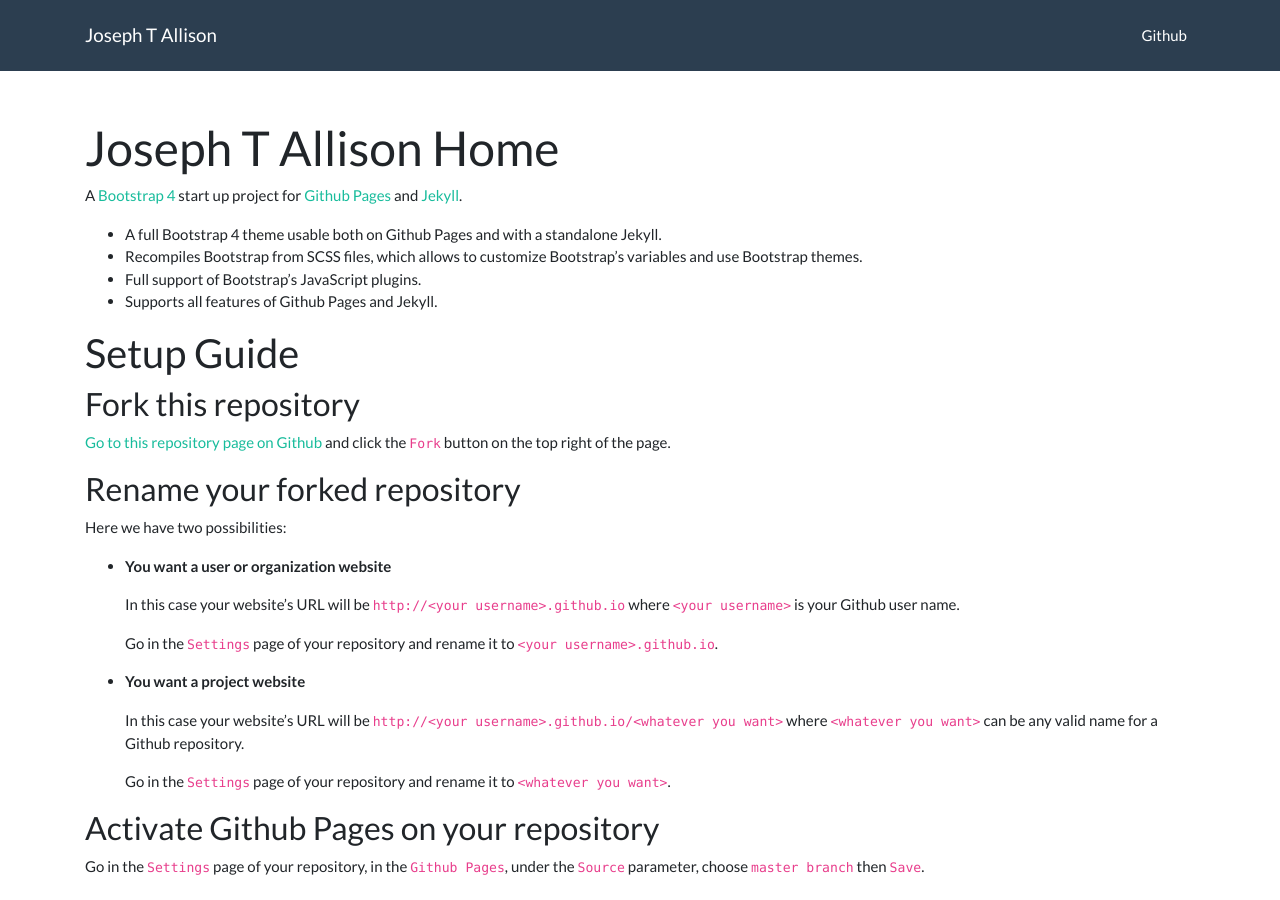
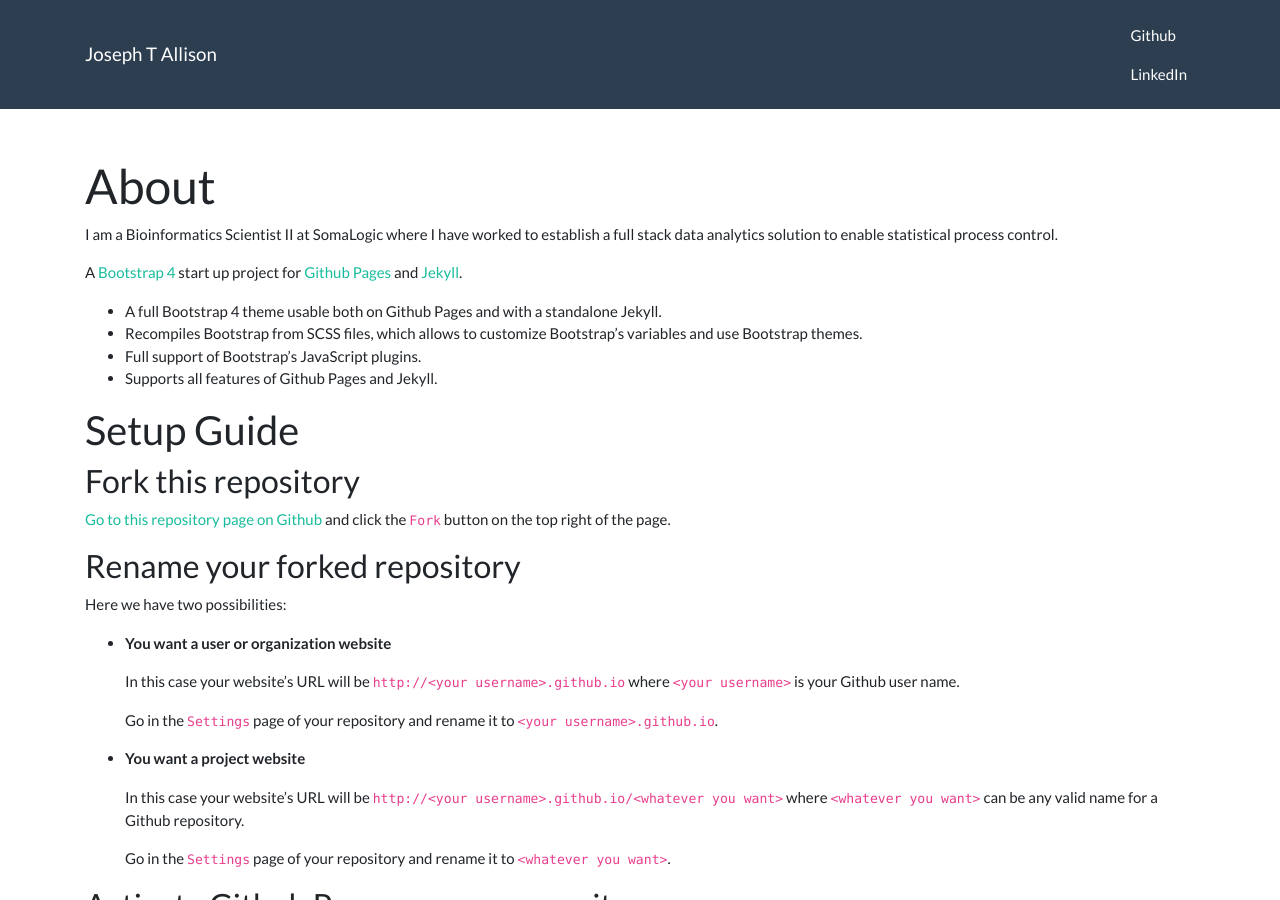
Before and after one commit to josephtallison/josephtallison.github.io, a Jekyll site: the page built from index.md, in a window 1280 px wide and 900 px high. Built offline with Jekyll 4.4.1, drawn with Linux system fonts in a browser that asks for light colours.

Commit message:
Added linkedin and brief description

```diff
--- a/_config.yml
+++ b/_config.yml
@@ -22,6 +22,7 @@ description: >- # this means to ignore newlines until "baseurl:"
 twitter_username: joeytallison
 github_username:  josephtallison
 repository: "josephtallison"
+linked_in: joseph-allison-97678415
 
 # Build settings
 plugins:
--- a/_includes/header.html
+++ b/_includes/header.html
@@ -19,6 +19,7 @@
         {% endfor -%}
         <li class="nav-item">
           <a class="nav-link" href="https://github.com/{{ site.github_username }}">Github</a>
+          <a class="nav-link" href="https://github.com/{{ site.linked_in }}">LinkedIn</a>
         </li>
       </ul>
     </div>
--- a/index.md
+++ b/index.md
@@ -1,7 +1,14 @@
 ---
 layout: page
-title: Joseph T Allison Home
+title: About
 ---
+
+I am a Bioinformatics Scientist II at SomaLogic where I have worked to establish a full stack data analytics solution to enable statistical process control.
+
+
+
+
+
 
 A [Bootstrap 4](https://getbootstrap.com/) start up project for [Github Pages](https://pages.github.com/) and [Jekyll](https://jekyllrb.com/).
 
```
